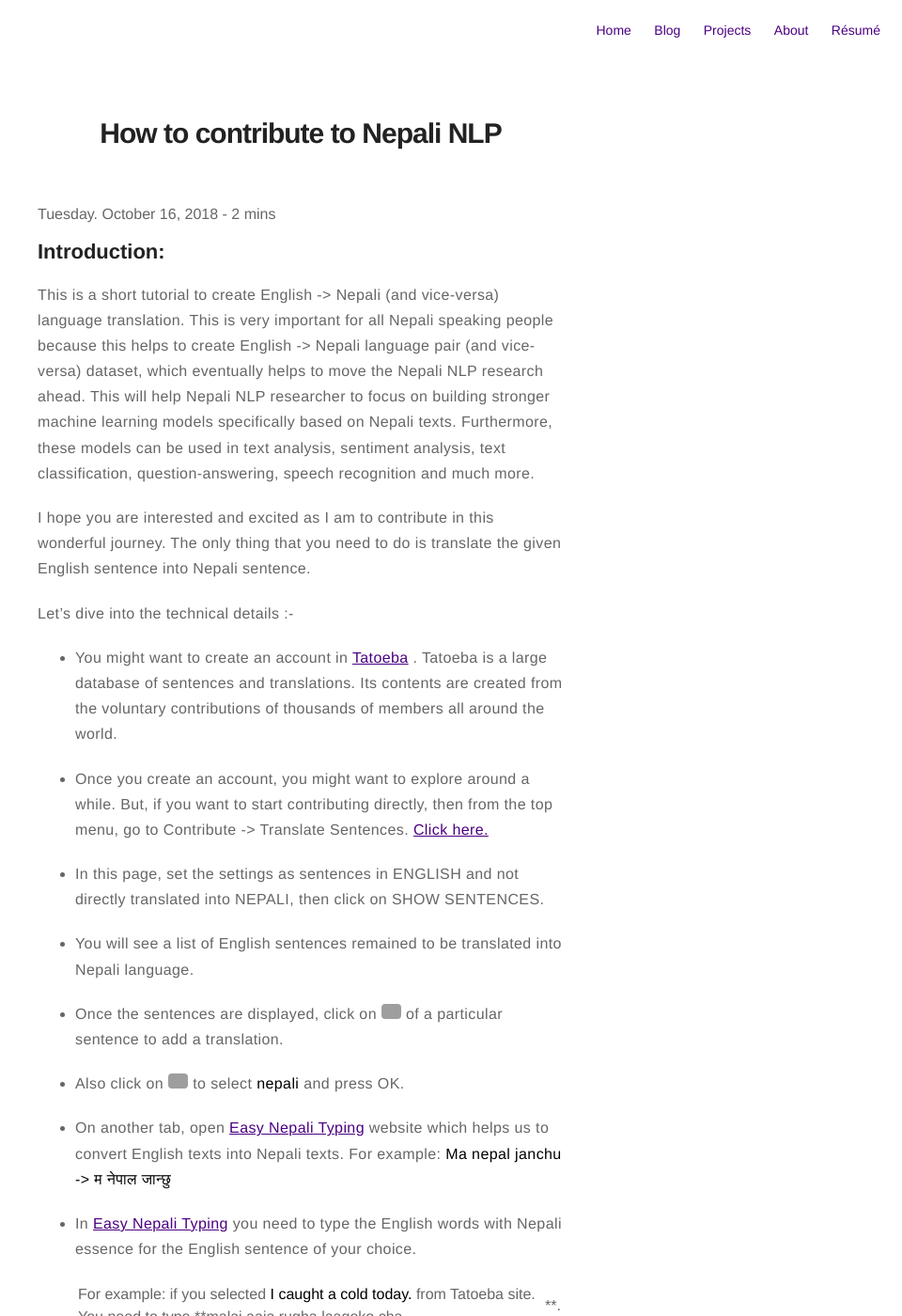
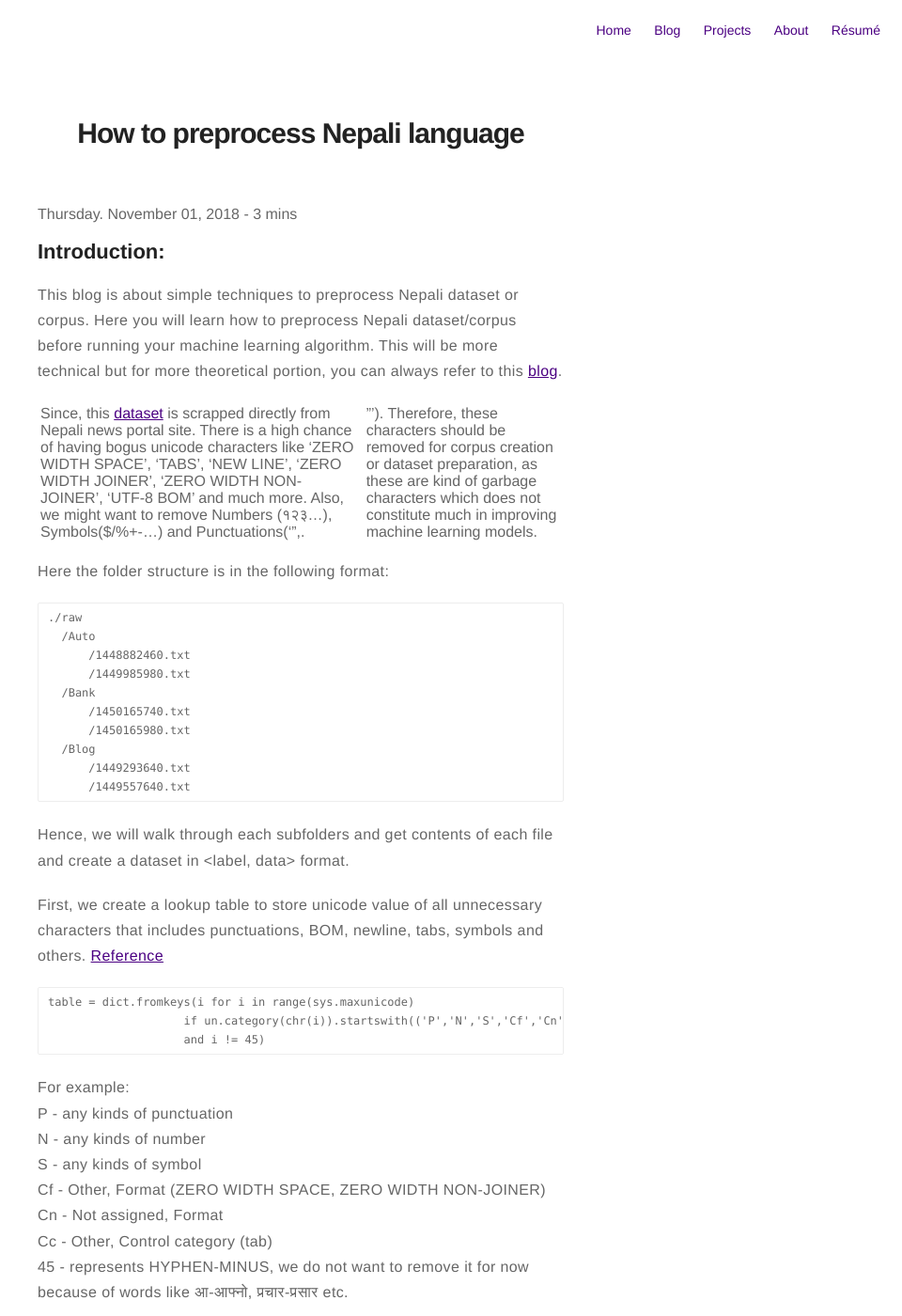
Before and after one commit to oya163/oya163.github.io, a Jekyll site: the page built from _posts/2018-10-26-how-to-preprocess-nepali-dataset.markdown, in a window 1280 px wide and 1400 px high. Shown: the whole window at 94% size, without its empty margins (320-1280 px from the left). Built offline with Jekyll 4.4.1, drawn with Linux system fonts in a browser that asks for light colours; comment, search, counter and statistics services are not loaded; some of the changed text lies outside the part shown; grey boxes are pictures that could not be loaded.

Commit message:
Initial preprocessing blog

```diff
--- a/_posts/2018-10-26-how-to-preprocess-nepali-dataset.markdown
+++ b/_posts/2018-10-26-how-to-preprocess-nepali-dataset.markdown
@@ -1,60 +1,95 @@
 ---
-title: "How to contribute to Nepali NLP"
+title: "How to preprocess Nepali language"
 layout: post
-date: 2018-10-16 13:54
+date: 2018-11-01 17:16
 image: /assets/images/markdown.jpg
 headerImage: false
 star: false
 category: blog
 author: oyashi
-description: Blog to contribute to English to Nepali language pair
+description: Simple techniques to preprocess Nepali language
 ---
 
 
 ## Introduction:
 
-This is a short tutorial to create English -> Nepali (and vice-versa) language translation. This is very important for all Nepali speaking people because this helps to create English -> Nepali language pair (and vice-versa) dataset, which eventually helps to move the Nepali NLP research ahead. This will help Nepali NLP researcher to focus on building stronger machine learning models specifically based on Nepali texts. Furthermore, these models can be used in text analysis, sentiment analysis, text classification, question-answering, speech recognition and much more.
+This blog is about simple techniques to preprocess Nepali dataset or corpus. Here you will learn how to preprocess Nepali dataset/corpus before running your machine learning algorithm. This will be more technical but for more theoretical portion, you can always refer to this [blog][1].
 
-I hope you are interested and excited as I am to contribute in this wonderful journey. The only thing that you need to do is translate the given English sentence into Nepali sentence.
+Since, this [dataset] [2] is scrapped directly from Nepali news portal site. There is a high chance of having bogus unicode characters like 'ZERO WIDTH SPACE', 'TABS', 'NEW LINE', 'ZERO WIDTH JOINER', 'ZERO WIDTH NON-JOINER', 'UTF-8 BOM' and much more. Also, we might want to remove Numbers (१२३...), Symbols($/%+-...) and Punctuations('",.|"'). Therefore, these characters should be removed for corpus creation or dataset preparation, as these are kind of garbage characters which does not constitute much in improving machine learning models.
+
+Here the folder structure is in the following format:
+
+    ./raw
+      /Auto
+          /1448882460.txt
+          /1449985980.txt
+      /Bank
+          /1450165740.txt
+          /1450165980.txt
+      /Blog
+          /1449293640.txt
+          /1449557640.txt
+
+Hence, we will walk through each subfolders and get contents of each file and create a dataset in <label, data> format.
+
+First, we create a lookup table to store unicode value of all unnecessary characters that includes punctuations, BOM, newline, tabs, symbols and others.
+[Reference] [4]
+
+    table = dict.fromkeys(i for i in range(sys.maxunicode)
+                        if un.category(chr(i)).startswith(('P','N','S','Cf','Cn','Cc'))
+                        and i != 45)
 
 
-Let's dive into the technical details :-
-* You might want to create an account in [Tatoeba] [1] . Tatoeba is a large database of sentences and translations. Its contents are created from the voluntary contributions of thousands of members all around the world.
+For example:<br>
+P - any kinds of punctuation<br>
+N - any kinds of number<br>
+S - any kinds of symbol<br>
+Cf - Other, Format (ZERO WIDTH SPACE, ZERO WIDTH NON-JOINER)<br>
+Cn - Not assigned, Format<br>
+Cc - Other, Control category (tab)<br>
+45 - represents HYPHEN-MINUS, we do not want to remove it for now because of words like आ-आफ्नो, प्रचार-प्रसार etc.
 
-* Once you create an account, you might want to explore around a while. But, if you want to start contributing directly, then from the top menu, go to Contribute -> Translate Sentences. [Click here.] [3]
+Secondly, we read each file with encoding 'utf-8-sig' due to presence of BOM characters in the file. And, translate with the above dictionary table in order to remove unnecessary characters all at once.
 
-* In this page, set the settings as sentences in ENGLISH and not directly translated into NEPALI, then click on SHOW SENTENCES.
-
-* You will see a list of English sentences remained to be translated into Nepali language.
-
-* Once the sentences are displayed, click on
-<img src="https://tatoeba.org/img/translate.svg?1539541927" alt="" height="16"> of a particular sentence to add a translation.
-
-* Also click on
-<img src="https://tatoeba.org/img/list.svg?1539541927#list" alt="" height="16">
- to select **nepali** and press OK.
-
-* On another tab, open [Easy Nepali Typing] [2] website which helps us to convert English texts into Nepali texts.
-For example: **Ma nepal janchu -> म नेपाल जान्छु**
-
-* In [Easy Nepali Typing] [2] you need to type the English words with Nepali essence for the English sentence of your choice.
-
-* For example: if you selected **I caught a cold today.** from Tatoeba site. You need to type **malai aaja rugha laageko cha |**.
-
-* As you type, it gets converted into **मलाई आज रुघा लागेको छ ।**
-
-* Once you get Nepali text, simply copy it and paste into previously opened Tatoeba site, select Language as Nepali and submit your translation.
-
-* Yayy!!!
+    fp = open(curr_file, encoding='utf-8-sig').read()
+    fp = fp.translate(table)
 
 
-I hope you enjoyed this tutorial. Thank you very much.
+Moreover, we use regex to carefully remove HYPHEN-MINUS characters from the text. Since, we do not want to remove hyphen that's between the words like आ-आफ्नो, प्रचार-प्रसार, but we might want to remove from नेपाल- का, -लागे -भन्दै, where there is space either before or after hyphen.
 
-Keep contributing !!!
-
-Many many thanks to [Tatoeba] [1] and [Easy Nepali Typing] [2].
+    fp = re.sub(r"(?<!\w)[-]|[-](?!\w)",'',fp)
 
 
-[1]: https://tatoeba.org/ "Tatoeba"
-[2]: http://www.easynepalityping.com/ "EasyNepaliTyping"
-[3]: https://tatoeba.org/eng/activities/translate_sentences
+Additionally, we normalize the unicode characters so that canonical-equivalent ones will also have precisely the same binary representation. For example काठमाडा + ै + ं = काठमाडौं. Hence, डौं will be equivalent to डा + ै + ं. I have used NFC (Normalization Form C) which performs Canonical Decomposition, followed by Canonical Composition, so that the resulting string is canonical equivalent to the original unnormalized text. For more [info] [5].
+
+    final_msg = label, un.normalize('NFC', fp)
+
+
+Finally, write the properly formatted data in our csv file.
+
+    writer.writerow(final_msg)
+
+
+Sample records in <label, data> format:
+
+    1, मंसिर काठमाडौं  सरकारले सोमबारदेखि ड्राइभिङ लाइसेन्समा स्मार्ट कार्ड प्रविधि कार्यान्वयनमा ल्याएको छ
+    1, मंसिर काठमाडौं  टाटा मोटर्सले ट्याक्सीका लागि उपयुक्त दुई मोडल नेपाली बजारमा भित्राएको छ
+    1,रवीन्द्र घिमिरे मंसिर काठमाडौं  चीन सरकारले नेपाललाई अनुदानमा  वटा विद्युतीय बस दिने भएको छ
+
+
+It took approximately 90 seconds to process the dataset of size 71 MB on a normal i7 processor. This dataset is now ready to be shuffled and divided into train/val/test portion to feed it into machine learning algorithms.
+
+Complete code is available on [github][6].
+
+Many many thanks to [Nepali NLP Group][1], [sndsabin][2] and [Bal Krishna Bal, KU Professor][7]
+
+Note: STOP WORDS removal is not done. Code might be rough.
+
+
+[1]: http://nepalinlp.com/detail/processing-unicode-devnagari-in-python/ "NepaliPreProcessing"
+[2]: https://github.com/sndsabin/Nepali-News-Classifier "Nepali News Dataset"
+[3]: http://www.fileformat.info/info/unicode/index.htm "Unicode List"
+[4]: https://stackoverflow.com/a/11066687/4595807 "SF1"
+[5]: http://unicode.org/reports/tr15/#Canon_Compat_Equivalence "Unicode Normalization"
+[6]: https://github.com/oya163/oya-nepali-nlp "github"
+[7]: http://ku.edu.np/cse/faculty/bal/ "bkb"
```
